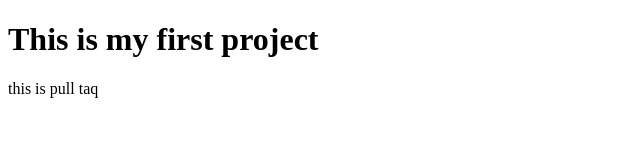
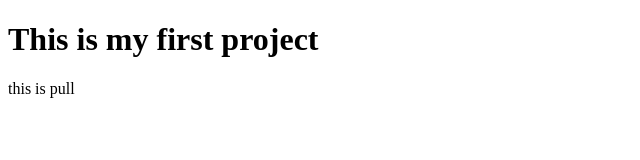
Before and after one commit to reaz889/1st-project, a plain HTML site: page index.html in a window 1280 px wide. Shown: the full height of the page, 0-640 px from the left. Drawn offline with Linux system fonts and the light colour scheme.

Commit message:
Update index.html

```diff
--- a/index.html
+++ b/index.html
@@ -7,6 +7,6 @@
 </head>
 <body>
     <h1> This is my first project</h1>
-    <p>this is pull taq</p>
+    <p>this is pull</p>
 </body>
 </html>
```
